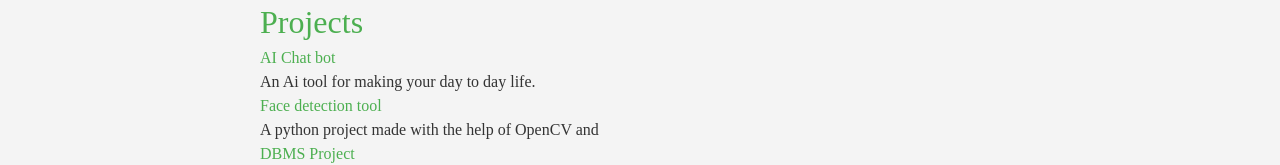
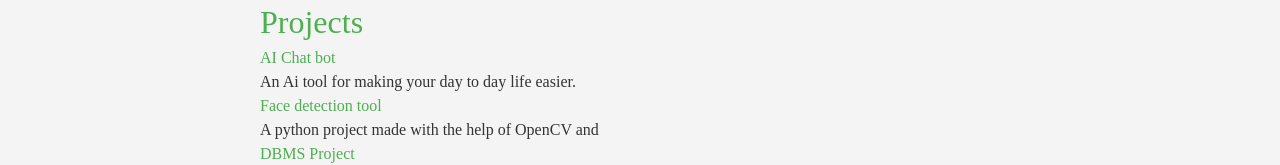
Before and after one commit to Vaibhavk121/Portfolio, a React (Vite) app: page / in a window 1280 px wide. Shown: the part 1948-2113 px from the top of the page. Built offline with nearby package versions, Linux system fonts and the light colour scheme.

Commit message:
Update Projects.jsx

```diff
--- a/src/components/Projects.jsx
+++ b/src/components/Projects.jsx
@@ -7,7 +7,7 @@
       <div className="grid grid-cols-1 sm:grid-cols-2 lg:grid-cols-3 gap-8">
         <div className="p-6 bg-white shadow-lg rounded-lg hover:shadow-xl transition duration-300">
           <h3 className="text-xl font-semibold mb-2 text-gray-800">AI Chat bot</h3>
-          <p className="text-gray-600">An Ai tool for making your day to day life.</p>
+          <p className="text-gray-600">An Ai tool for making your day to day life easier.</p>
         </div>
         <div className="p-6 bg-white shadow-lg rounded-lg hover:shadow-xl transition duration-300">
           <h3 className="text-xl font-semibold mb-2 text-gray-800">Face detection tool</h3>
```
